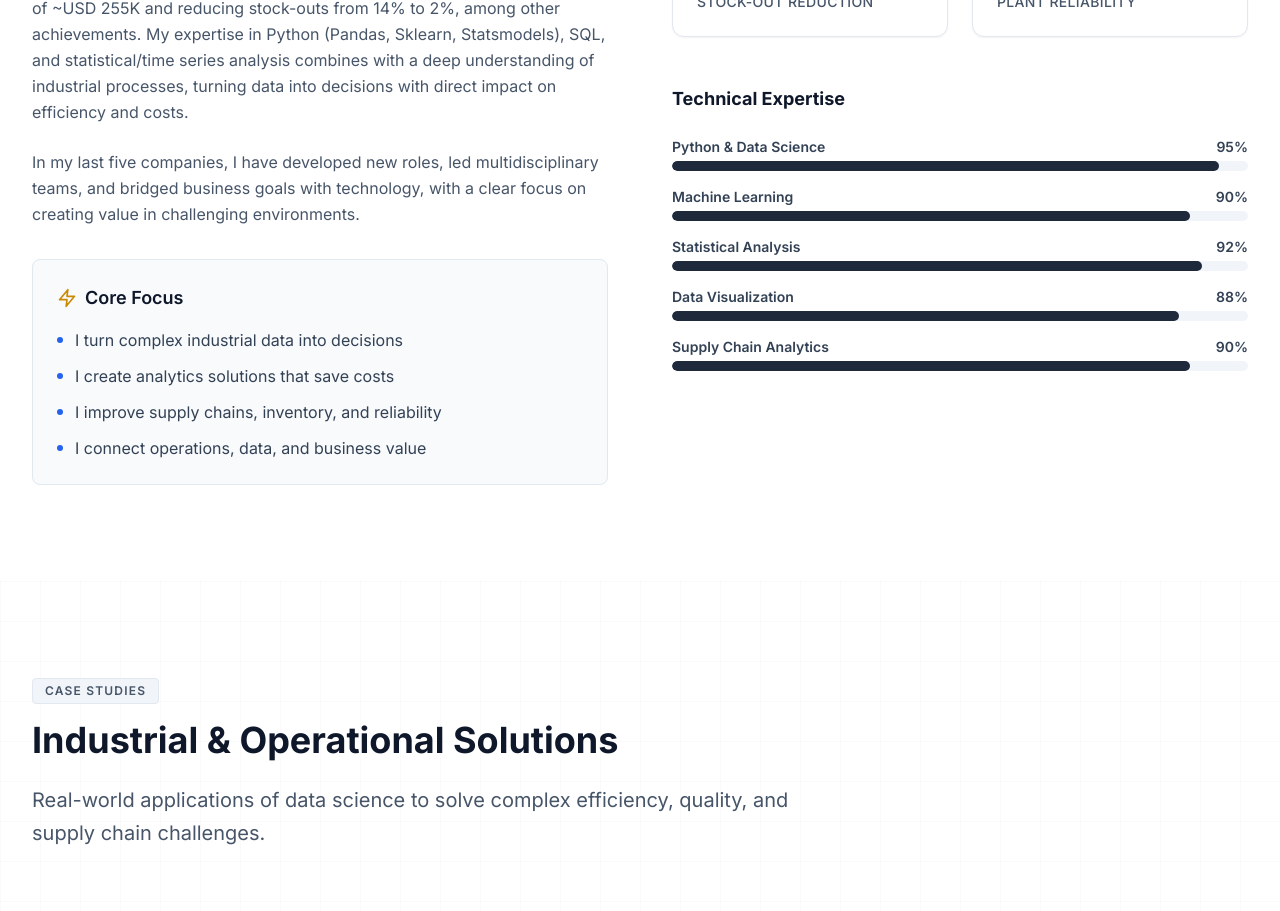
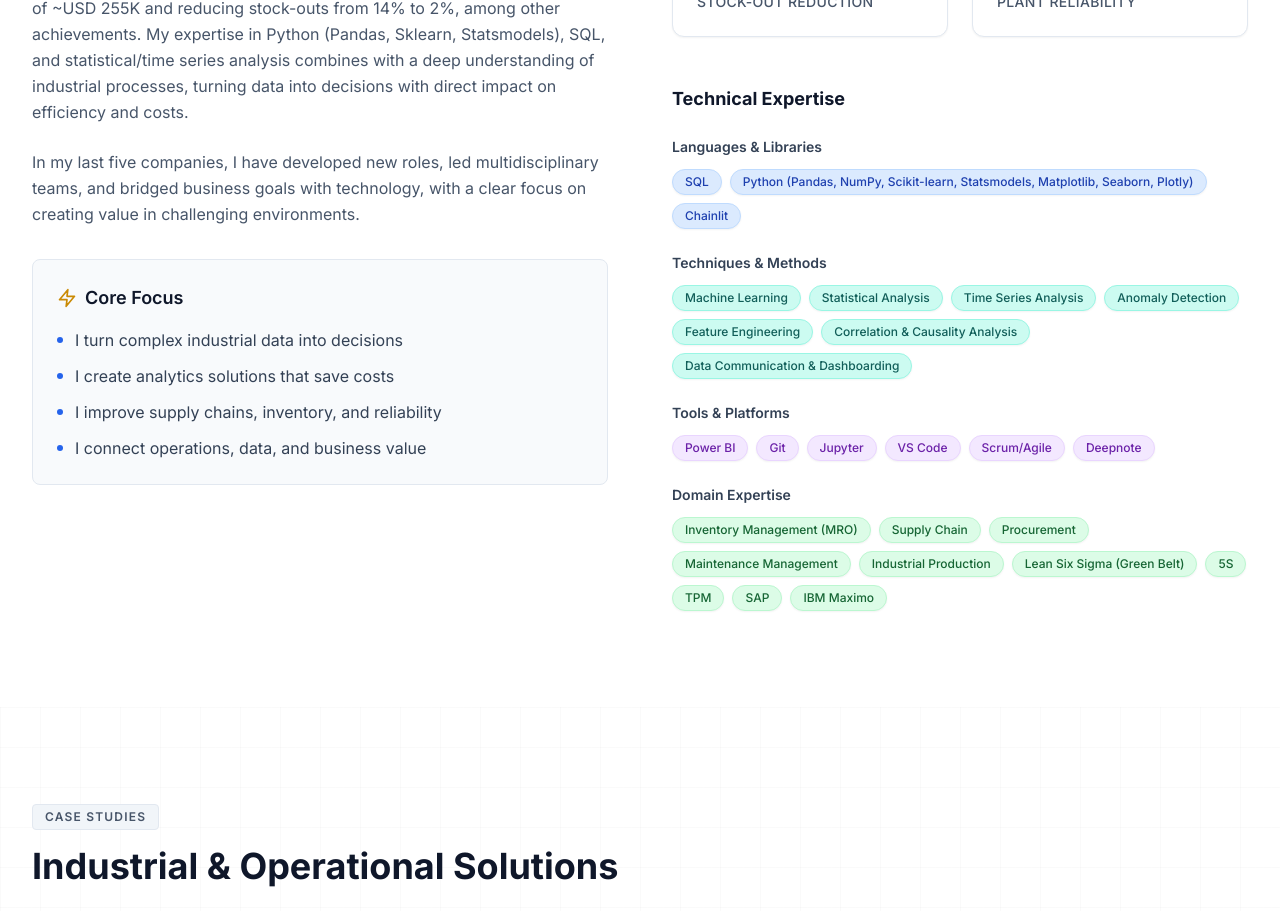
Before and after one commit to rolaseba/rolando-portfolio-page, a React (Vite) app: page / in a window 1280 px wide. Shown: the part 1500-2411 px from the top of the page. Built offline with nearby package versions, Linux system fonts and the light colour scheme.

Commit message:
feat: replace skill proficiency bars with categorized and color-coded skill tags in the About section.

```diff
--- a/src/components/About.tsx
+++ b/src/components/About.tsx
@@ -74,21 +74,32 @@ const About = () => {
             {/* Proficiency */}
             <div>
               <h3 className="text-lg font-bold text-slate-900 mb-6">Technical Expertise</h3>
-              <div className="space-y-4">
-                {skills.proficiency.slice(0, 5).map((skill, index) => (
-                  <div key={index}>
-                    <div className="flex justify-between text-sm font-semibold text-slate-700 mb-1">
-                      <span>{skill.skill}</span>
-                      <span>{skill.level}%</span>
+              <div className="space-y-6">
+                {skills.categories.map((category, index) => {
+                  const colorMap: Record<string, string> = {
+                    "Languages & Libraries": "bg-blue-100 text-blue-800 border-blue-200",
+                    "Techniques & Methods": "bg-teal-100 text-teal-800 border-teal-200",
+                    "Tools & Platforms": "bg-purple-100 text-purple-800 border-purple-200",
+                    "Domain Expertise": "bg-green-100 text-green-800 border-green-200"
+                  };
+                  const colorClass = colorMap[category.title] || "bg-blue-100 text-blue-800 border-blue-200";
+
+                  return (
+                    <div key={index}>
+                      <h4 className="text-sm font-semibold text-slate-700 mb-3">{category.title}</h4>
+                      <div className="flex flex-wrap gap-2">
+                        {category.skills.map((skill, skillIndex) => (
+                          <span
+                            key={skillIndex}
+                            className={`px-3 py-1 rounded-full text-xs font-medium border ${colorClass} shadow-sm`}
+                          >
+                            {skill}
+                          </span>
+                        ))}
+                      </div>
                     </div>
-                    <div className="relative w-full h-2.5 bg-slate-100 rounded-full overflow-hidden">
-                      <div
-                        className="absolute top-0 left-0 h-full bg-slate-800 rounded-full"
-                        style={{ width: `${skill.level}%` }}
-                      ></div>
-                    </div>
-                  </div>
-                ))}
+                  );
+                })}
               </div>
             </div>
           </div>
```
